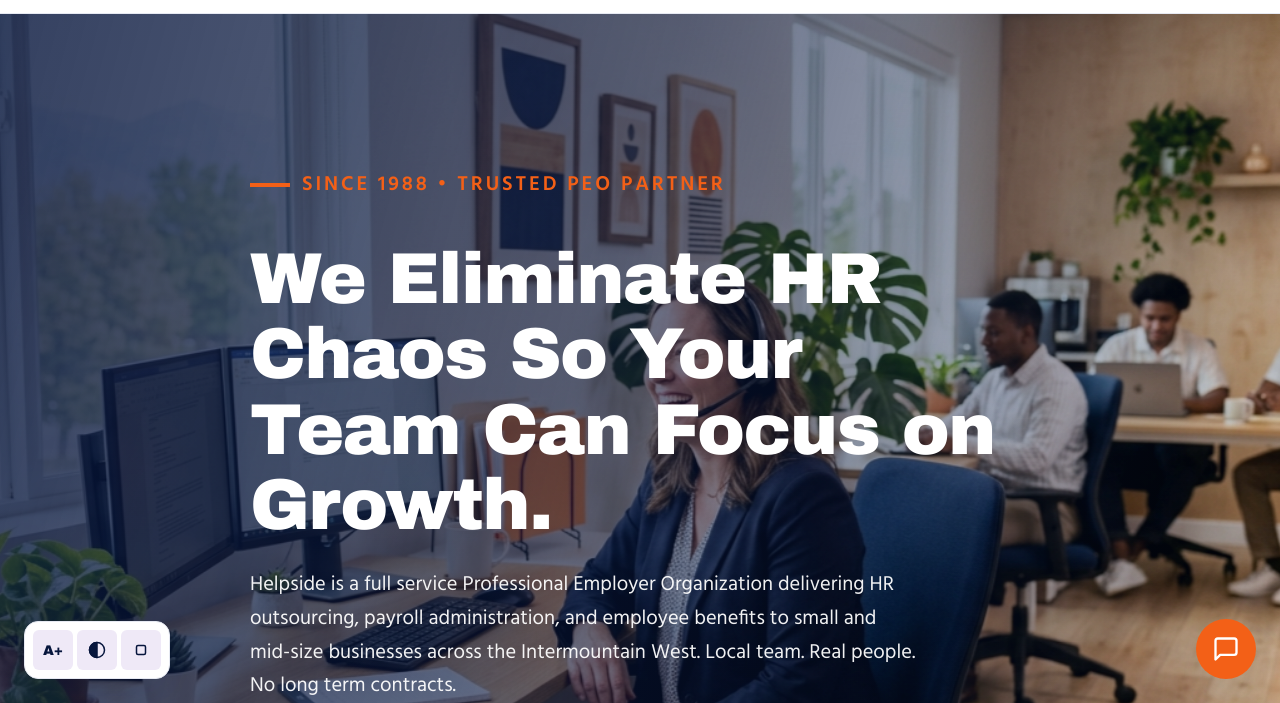
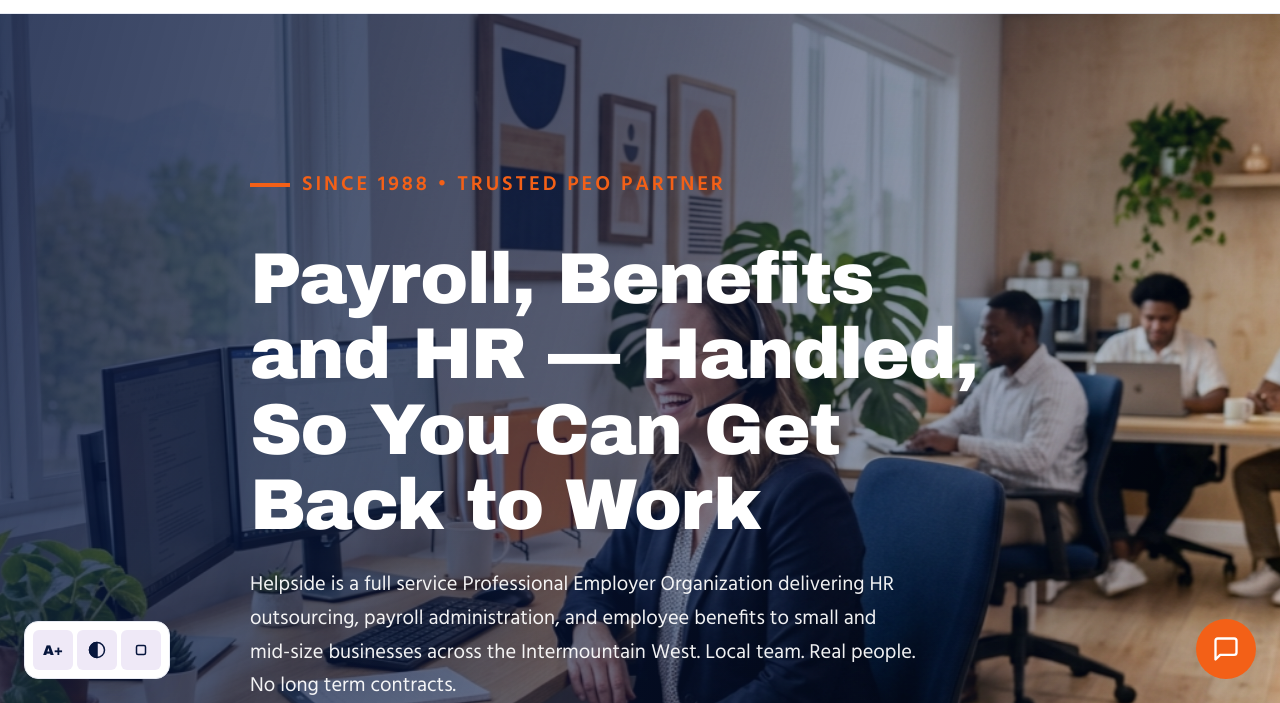
Before and after one commit to Kinggavint/helpside-preview-v2, a plain HTML site: page index.html in a window 1280 px wide. Shown: the part 97-800 px from the top of the page. Drawn offline with Linux system fonts and the light colour scheme.

Commit message:
OEDIT: the big sentence at the top doesnt really explain what we do

```diff
--- a/index.html
+++ b/index.html
@@ -84,7 +84,7 @@
   <div class="hero__scrim"></div>
   <div class="container hero__content">
     <p class="eyebrow" style="color: var(--orange);">Since 1988 • Trusted PEO Partner</p>
-    <h1>We Eliminate HR Chaos So Your Team Can Focus on Growth.</h1>
+    <h1>Payroll, Benefits and HR — Handled, So You Can Get Back to Work</h1>
     <p>Helpside is a full service Professional Employer Organization delivering HR outsourcing, payroll administration, and employee benefits to small and mid-size businesses across the Intermountain West. Local team. Real people. No long term contracts.</p>
     <div class="hero__ctas">
       <a href="contact.html" class="btn btn-primary">Request a Consultation <svg width="16" height="16" viewBox="0 0 24 24" fill="none" stroke="currentColor" stroke-width="3" stroke-linecap="round" stroke-linejoin="round"><line x1="5" y1="12" x2="19" y2="12"/><polyline points="12 5 19 12 12 19"/></svg></a>
```
